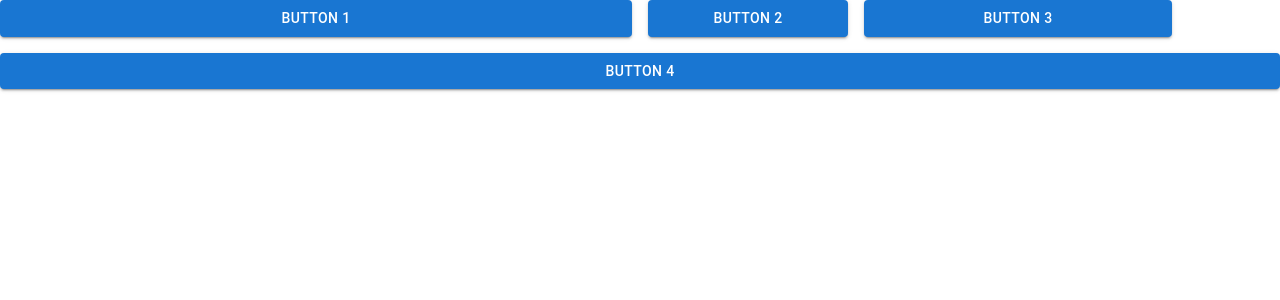
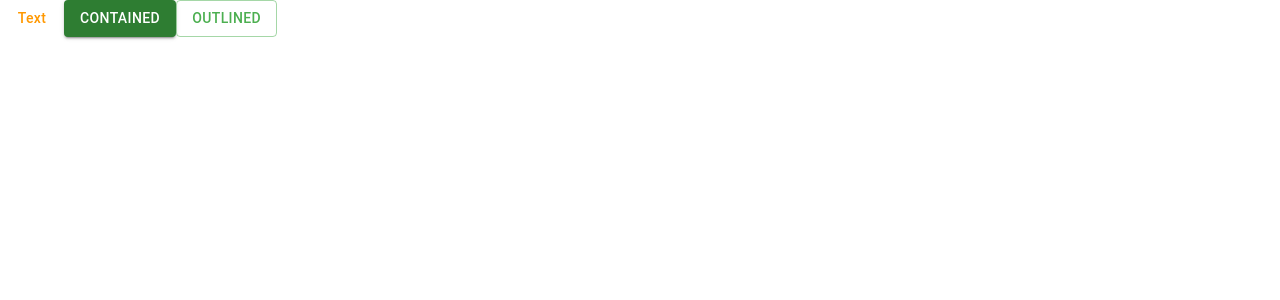
Before and after one commit to Katsudon10/react-book-practice, a React (Create React App) app in the folder app/: page / in a window 1280 px wide. Shown: the top 300 px of the page. Built offline with nearby package versions, Linux system fonts and the light colour scheme.

Commit message:
MUI theme

```diff
--- a/app/src/components/MaterialBasic.js
+++ b/app/src/components/MaterialBasic.js
@@ -8,9 +8,9 @@ export default function MaterialBasic() {
     `;
     return (
         <>
-            <Button variant='text' color='secondary' css={font}>Text</Button>
+            <Button variant='text' css={font}>Text</Button>
             <Button variant='contained' color='success'>Contained</Button>
-            <Button variant='outlined' color='warning'>Outlined</Button>
+            <Button variant='outlined' color='secondary'>Outlined</Button>
         </>
     );
 }
--- /dev/null
+++ b/app/src/components/theme.js
@@ -0,0 +1,16 @@
+import { createTheme } from "@mui/material";
+import { green, orange } from "@mui/material/colors";
+
+const theme = createTheme({
+    palette: {
+        primary: {
+            main: orange[500],
+        },
+        secondary: {
+            main: green[500],
+        }
+    },
+    spacing: 10,
+})
+
+export default theme;
--- a/app/src/index.js
+++ b/app/src/index.js
@@ -26,10 +26,16 @@ import MaterialBasic from './components/MaterialBasic';
 import MaterialDrawer from './components/MaterialDrawer';
 import MaterialGrid from './components/MaterialGrid';
 
+import { CssBaseline, ThemeProvider } from '@mui/material';
+import theme from './components/theme';
+
 const root = ReactDOM.createRoot(document.getElementById('root'));
 root.render(
   <React.StrictMode>
-    <MaterialGrid />
+    <ThemeProvider theme={theme}>
+      <CssBaseline />
+      <MaterialBasic />
+    </ThemeProvider>
   </React.StrictMode>
 );
 
```
